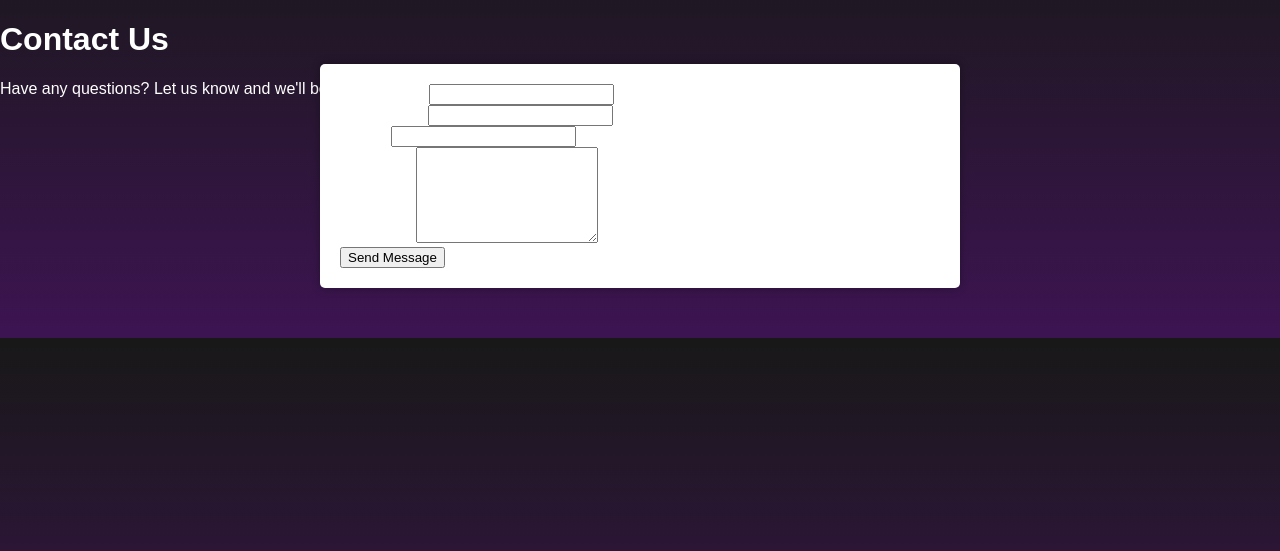
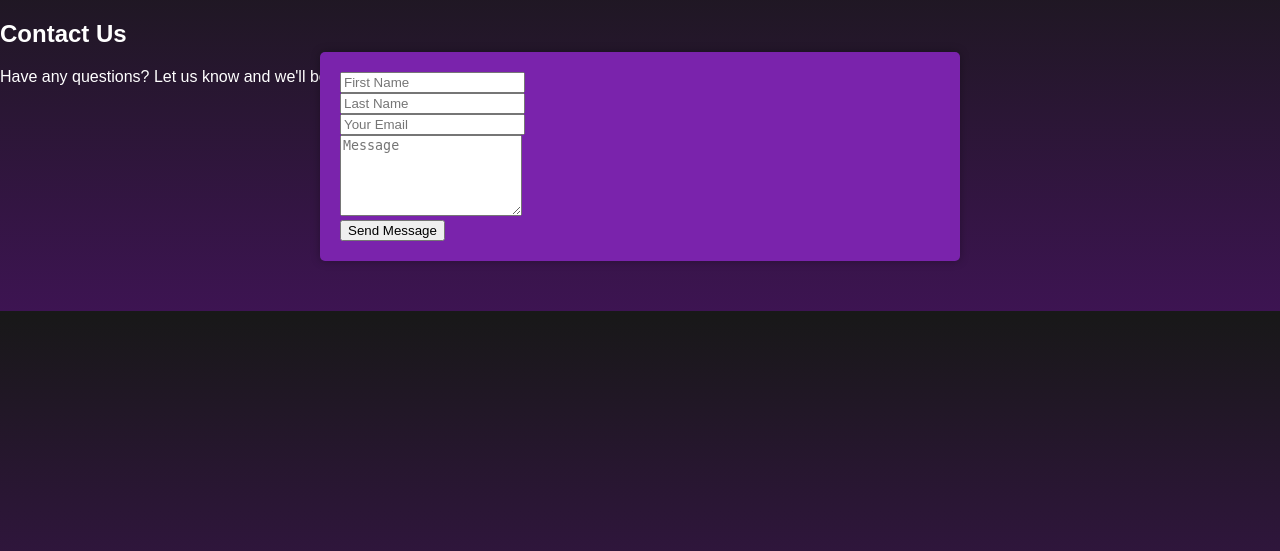
Before and after one commit to cfrielinghaus/cfrielinghaus.github.io, a PHP site: the page made by Contact Us.html in a window 1280 px wide. Shown: the part 80-631 px from the top of the page. Run offline with PHP 8.4, Linux system fonts and the light colour scheme.

Commit message:
fine, I'll do it myself

```diff
--- a/Contact Us.css
+++ b/Contact Us.css
@@ -45,7 +45,7 @@
     margin: 0 auto;
     max-width: 600px;
     padding: 20px;
-    background-color: #fff;
+    background-color: #7a23ac;
     box-shadow: 0px 0px 10px rgba(0, 0, 0, 0.3);
     border-radius: 5px;
     position: relative;
--- a/Contact Us.html
+++ b/Contact Us.html
@@ -22,27 +22,47 @@
     </div>
   </header>
 	<main>
-		<h1>Contact Us</h1>
+		<!-- Contact Us Section -->
+<section id="contact">
+	<div class="container">
+	  <div class="section-title">
+		<h2>Contact Us</h2>
 		<p>Have any questions? Let us know and we'll be sure to get back to you!</p>
-		<form>
+	  </div>
+	  <div class="row">
+		<div class="col-lg-12">
+		  <form id="contactForm" action="Thank You.html" method="post" role="form">
+			<div class="row">
+			  <div class="col-md-6">
 				<div class="form-group">
-				<label for="firstName">First Name*</label>
-				<input type="text" id="firstName" name="firstName" required>
+				  <input type="text" name="firstname" class="form-control" id="firstname" placeholder="First Name" required>
 				</div>
+			  </div>
+			  <div class="col-md-6">
 				<div class="form-group">
-				<label for="lastName">Last Name*</label>
-				<input type="text" id="lastName" name="lastName" required>
+				  <input type="text" name="lastname" class="form-control" id="lastname" placeholder="Last Name" required>
 				</div>
+			  </div>
+			  <div class="col-md-12">
 				<div class="form-group">
-				<label for="email">Email*</label>
-				<input type="email" id="email" name="email" required>
+				  <input type="email" name="email" class="form-control" id="email" placeholder="Your Email" required>
 				</div>
-			<div class="form-group message">
-				<label for="message">Message*</label>
-				<textarea id="message" name="message" rows="6" required></textarea>
 			  </div>
-			<button type="submit">Send Message</button>
+			  <div class="col-md-12">
+				<div class="form-group">
+				  <textarea class="form-control" name="message" rows="5" placeholder="Message" required></textarea>
+				</div>
+			  </div>
+			  <div class="col-md-12">
+				<button type="submit" class="btn btn-primary btn-send-message">Send Message</button>
+			  </div>
+			</div>
 		  </form>
+		</div>
+	  </div>
+	</div>
+  </section>
+
 	</main>
 </body>
 </html>
--- a/main_style.css
+++ b/main_style.css
@@ -29,3 +29,8 @@
   font-size: 18px;
   font-weight: bold;
 }
+
+#map {
+  height: 500px;
+  width: 100%;
+}
```
Also changed, not shown: capstone_wizardry.js (+5 -12 lines), main.html (+19 -4 lines). Lines whose indentation alone changed are shown as unchanged.
